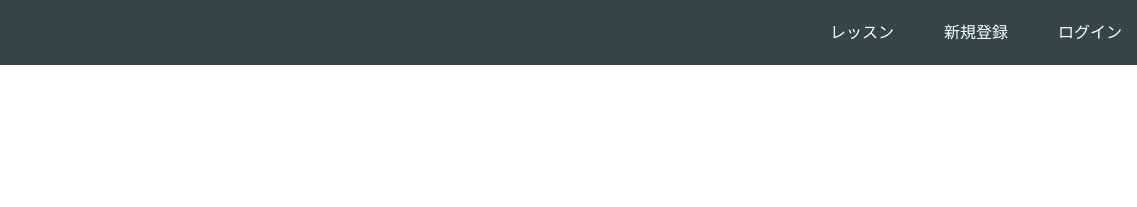
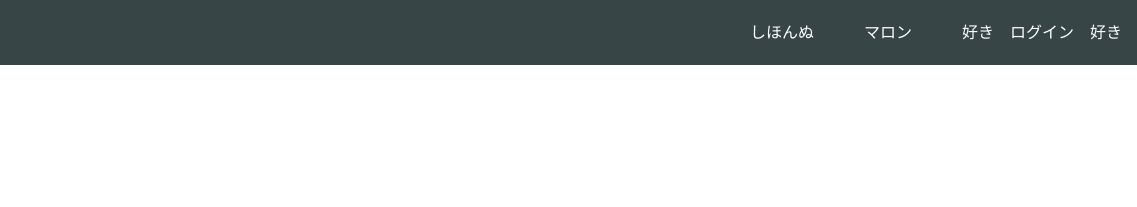
Before and after one commit to maron222/maron222.github.io, a plain HTML site: page index.html in a window 1280 px wide. Shown: the top 207 px of the page, 143-1280 px from the left. Drawn offline with Linux system fonts and the light colour scheme.

Commit message:
Update index.html

```diff
--- a/index.html
+++ b/index.html
@@ -15,9 +15,9 @@
       </div>
       <span class="fa fa-bars menu-icon"></span>
       <div class="header-right">
-        <a href="#">レッスン</a>
-        <a href="#">新規登録</a>
-        <a href="#" class="login">ログイン</a>
+        <a href="#">しほんぬ</a>
+        <a href="#">マロン</a>
+        <a href="#" class="login">好き　ログイン　好き</a>
       </div>
     </div>
   </header>
```
